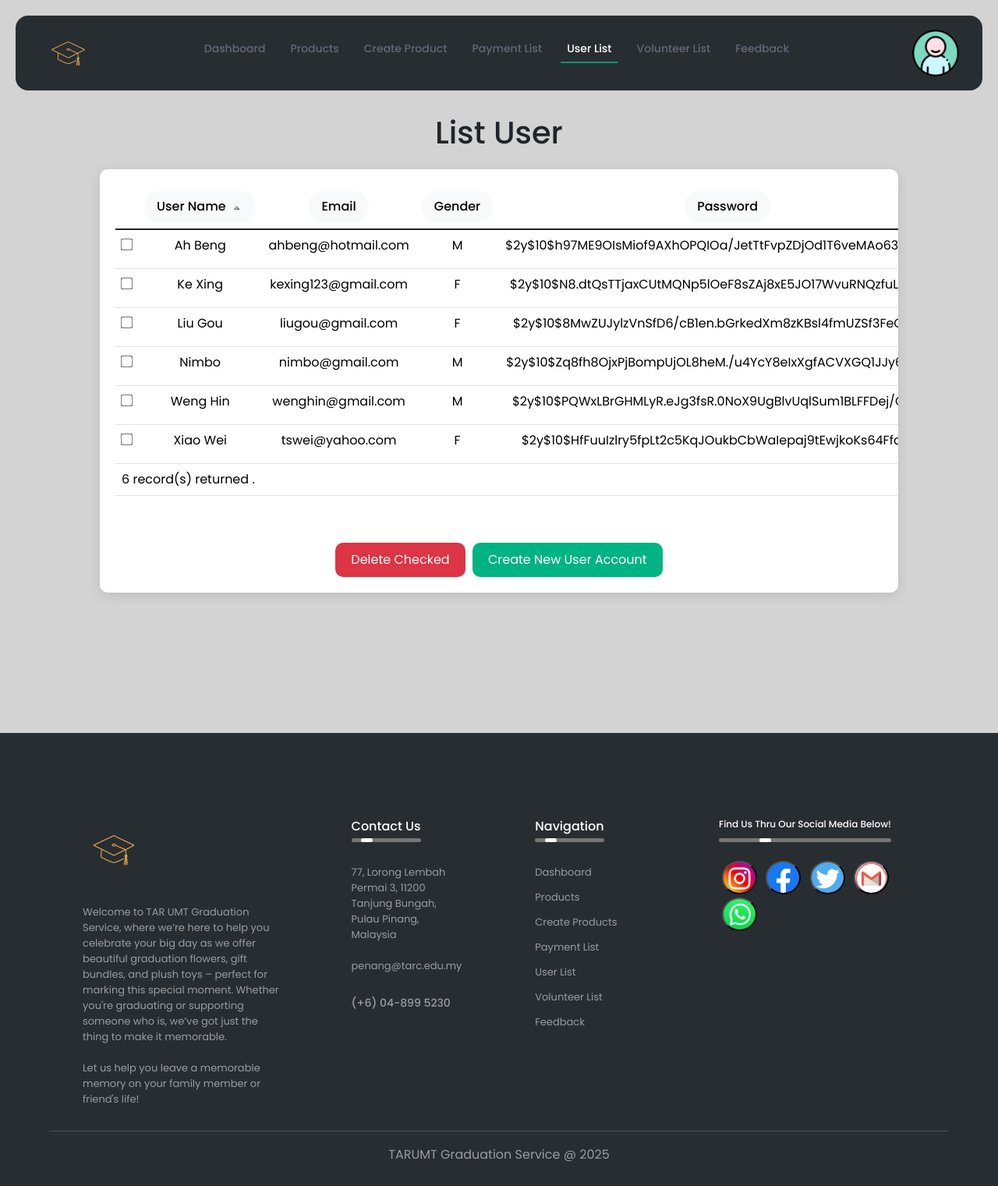
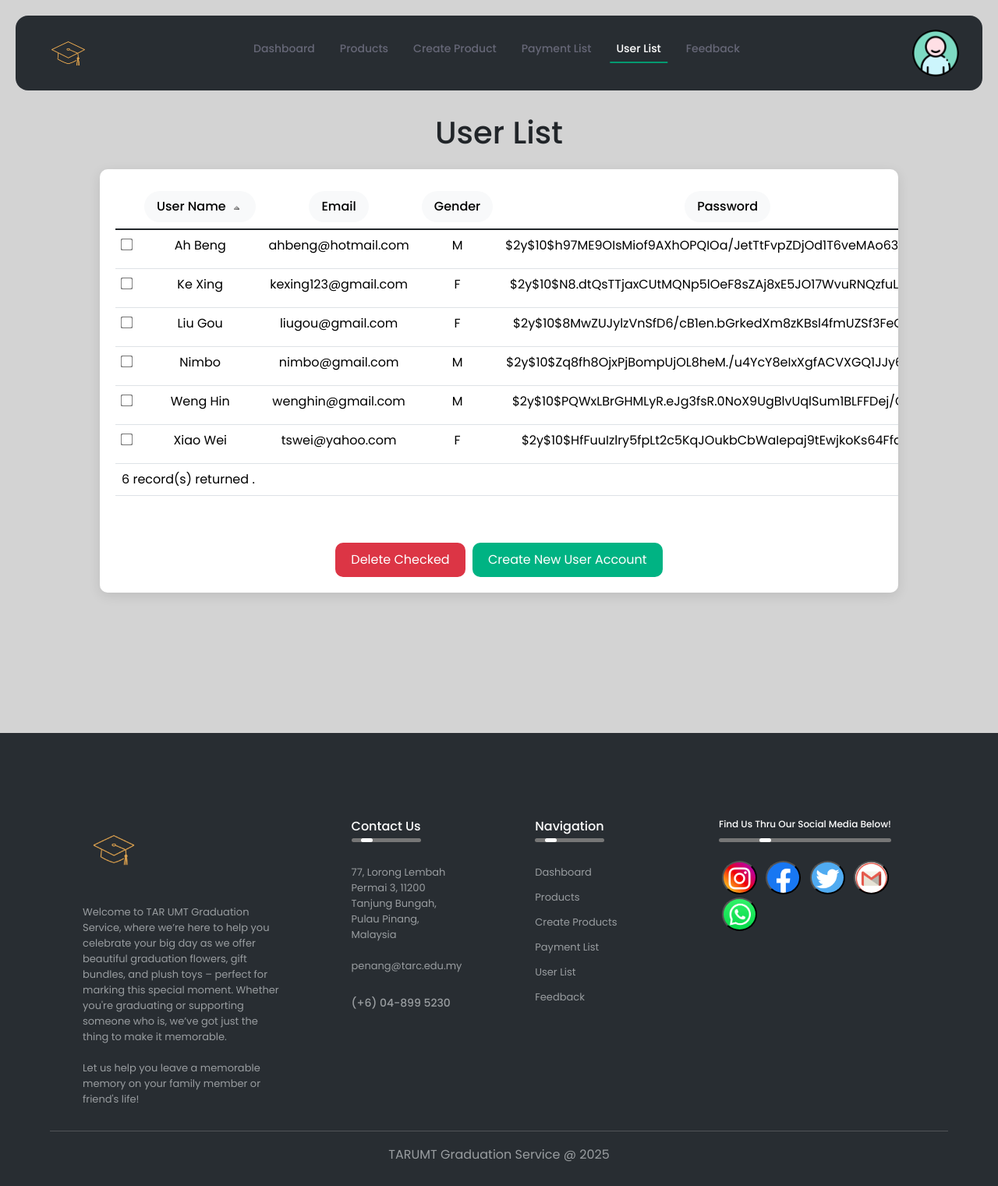
Before and after one commit to ThingWei/CloudPHP, a PHP site: page /list-login.php in a window 1280 px wide. Shown: the whole page at 78% size. Run offline with PHP 8.4, Linux system fonts and the light colour scheme; a user stored in the database is signed in; data comes from the database, SQL or seed files in the repository.

Commit message:
remove volunteer list link

```diff
--- a/RizzyTempo/footerAdmin.php
+++ b/RizzyTempo/footerAdmin.php
@@ -27,7 +27,7 @@
                             <li><a href="createEvent.php">Create Products</a></li>
                             <li><a href="list-payment.php">Payment List</a></li>
                             <li><a href="list-user.php">User List</a></li>
-                            <li><a href="listVolunteer.php">Volunteer List</a></li>
+
                             <li><a href="adminFeedback.php">Feedback</a></li>
 
                         </ul>
--- a/RizzyTempo/headerAdmin.php
+++ b/RizzyTempo/headerAdmin.php
@@ -30,9 +30,7 @@ $currentPage = basename($_SERVER['PHP_SELF']); // e.g., "homeAdmin.php"
                     <li class="nav-item">
                         <a class="nav-link mx-lg-2 <?= $currentPage == 'list-login.php' ? 'active text-white' : '' ?>" href="list-login.php">User List</a>
                     </li>
-                    <li class="nav-item">
-                        <a class="nav-link mx-lg-2 <?= $currentPage == 'listVolunteer.php' ? 'active text-white' : '' ?>" href="listVolunteer.php">Volunteer List</a>
-                    </li>
+
                     <li class="nav-item">
                         <a class="nav-link mx-lg-2 <?= $currentPage == 'adminFeedback.php' ? 'active text-white' : '' ?>" href="adminFeedback.php">Feedback</a>
                     </li>
--- a/RizzyTempo/list-login.php
+++ b/RizzyTempo/list-login.php
@@ -244,7 +244,7 @@ Click nbfs://nbhost/SystemFileSystem/Templates/Scripting/EmptyPHPWebPage.php to
         <!-- <div class="container" style="max-width: 90%; margin: 0 auto;"> -->
         <!-- <div class="card shadow rounded" style="padding: 20px;"> -->
         <div style="width: 80%; text-align: center;">
-        <h1 style="padding-bottom: 15px;margin-top:10px;">List User</h1>
+        <h1 style="padding-bottom: 15px;margin-top:10px;">User List</h1>
                 <form action="" method="POST">
                 <div class="infotable">
                     <table class="table">
```
